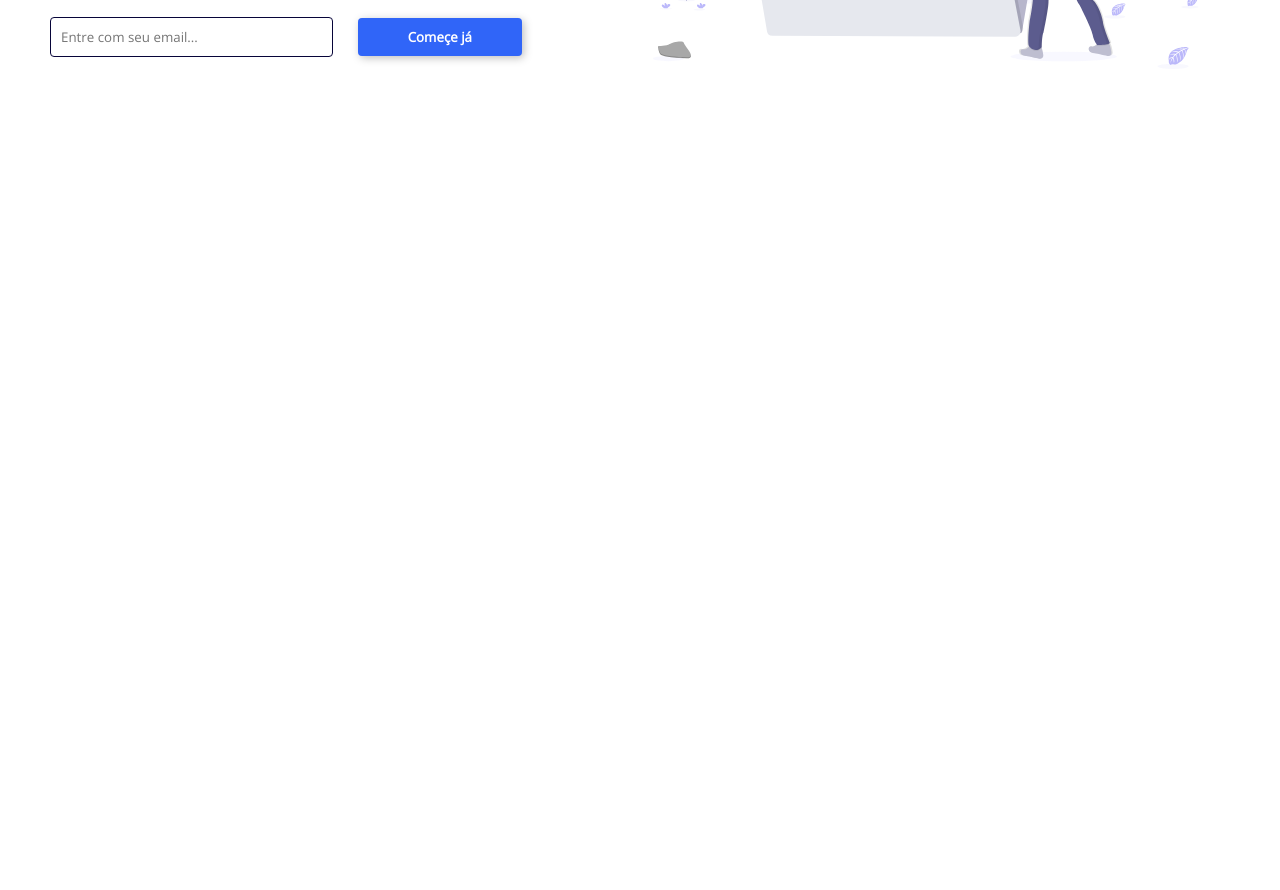
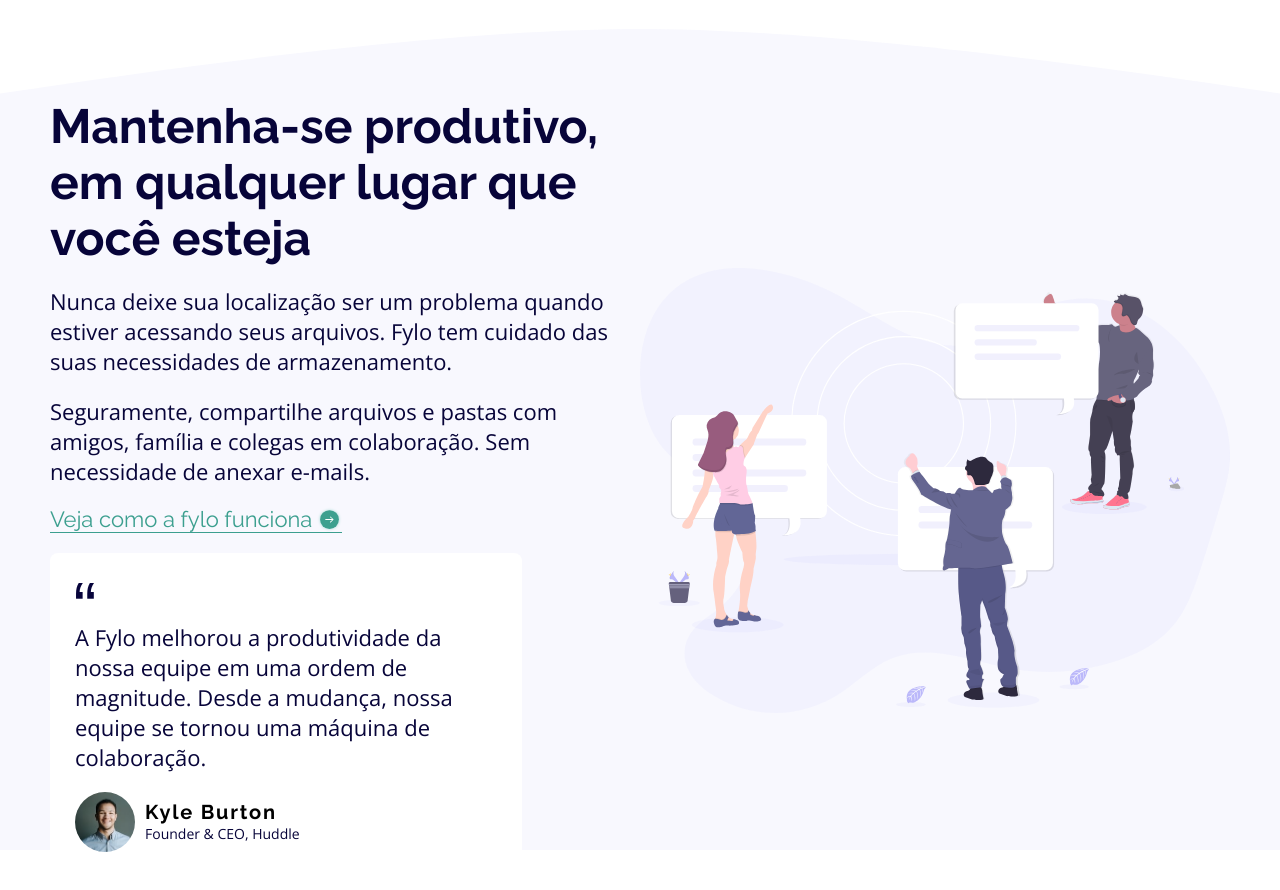
Before and after one commit to Inaralmeida/Challenge-FrontEndMentor, a plain HTML site: page index.html in a window 1280 px wide. Shown: the part 608-1498 px from the top of the page. Before the commit the page ends 818 px from the top, so only its background shows below. Drawn offline with nearby package versions, Linux system fonts and the light colour scheme.

Commit message:
feat: segunda section

```diff
--- a/css/reset.css
+++ b/css/reset.css
@@ -11,10 +11,14 @@
   --desaturatedBlue: #585989;
   --brightBlue: hsl(224, 93%, 58%);
   --moderateCyan: hsl(170, 45%, 43%);
-  --lightGrayishBlue: hsl(240, 75%, 98%);
+  --lightGrayishBlue: #f8f8fe;
   --lightGray: hsl(0, 0%, 75%);
 }
 
 body {
   background-color: #fff;
+  width: 100%;
+  display: flex;
+  flex-direction: column;
+  align-items: center;
 }
--- a/css/style.css
+++ b/css/style.css
@@ -2,6 +2,7 @@
 
 header {
   width: 100%;
+  max-width: 1440px;
   padding: 20px 50px;
   display: flex;
   align-items: center;
@@ -27,16 +28,29 @@ main {
   width: 100%;
   display: flex;
   flex-direction: column;
+  align-items: center;
+}
+
+.content {
+  max-width: 1440px;
+  width: 100%;
+  display: flex;
+  align-items: center;
+  justify-content: space-between;
+  padding: 10px 50px;
 }
 /* primeira section ------------------------------------------------------- */
 
 .primeira-section {
   width: 100%;
-  height: 90vh;
+  height: 80vh;
   display: flex;
-  align-items: center;
-  justify-content: space-between;
-  padding: 10px 50px;
+  align-items: flex-start;
+  justify-content: center;
+  background-image: url(../images/bg-curve-desktop.svg);
+  background-repeat: no-repeat;
+  background-size: contain;
+  background-position: bottom;
 }
 
 .left,
@@ -52,13 +66,13 @@ main {
   align-items: flex-start;
 }
 
-.left h2 {
+h2 {
   font-size: 48px;
   font-weight: 700;
   font-family: 'Raleway', sans-serif;
   color: var(--veryDarkBlue);
 }
-.left p {
+p {
   font-size: 22px;
   font-weight: 500;
   color: var(--veryDarkBlue);
@@ -92,6 +106,78 @@ main {
   box-shadow: 2px 2px 8px var(--lightGray);
 }
 
-.primeira-section .right > img {
+.right > img {
   width: 100%;
 }
+
+/* segunda section ------------------------------------------------------- */
+
+.segunda-section {
+  width: 100%;
+  height: 90vh;
+  display: flex;
+  align-items: center;
+  justify-content: center;
+  background-color: var(--lightGrayishBlue);
+}
+
+.left-2 {
+  width: 50%;
+  display: flex;
+  flex-direction: column;
+  gap: 20px;
+}
+
+.link-call-action {
+  width: fit-content;
+  font-size: 22px;
+  line-height: 120%;
+  border-bottom: 1px solid var(--moderateCyan);
+  color: var(--moderateCyan);
+  display: flex;
+  align-items: center;
+  gap: 5px;
+}
+
+.link-call-action > img {
+  width: 25px;
+  height: 25px;
+}
+
+blockquote {
+  width: 80%;
+  padding: 30px 25px;
+  border-radius: 8px;
+  display: flex;
+  flex-direction: column;
+  background-color: #fff;
+  gap: 20px;
+}
+
+blockquote > img {
+  width: 20px;
+}
+
+.profile {
+  width: 100%;
+  display: flex;
+  gap: 10px;
+  align-items: center;
+}
+
+.profile > img {
+  width: 60px;
+  height: 60px;
+  border-radius: 50%;
+}
+
+.profile article h3 {
+  font-size: 20px;
+  font-weight: 700;
+  letter-spacing: 1.8px;
+  font-family: 'Raleway', sans-serif;
+}
+
+.profile article p {
+  font-size: 14px;
+}
--- a/index.html
+++ b/index.html
@@ -28,6 +28,7 @@
     </header>
     <main>
       <section class="primeira-section">
+        <div class="content">
           <div class="left">
             <h2>Todos os seus arquivos em um local seguro, acessíveis em qualquer lugar</h2>
             <p>
@@ -46,8 +47,49 @@
               alt="Ilustração de pessoas pegando papeis de um arquivo"
             />
           </div>
+        </div>
       </section>
-      <section></section>
+      <section class="segunda-section">
+        <div class="content">
+          <div class="left-2">
+            <h2>Mantenha-se produtivo, em qualquer lugar que você esteja</h2>
+            <p>
+              Nunca deixe sua localização ser um problema quando estiver acessando seus arquivos.
+              Fylo tem cuidado das suas necessidades de armazenamento.
+            </p>
+            <p>
+              Seguramente, compartilhe arquivos e pastas com amigos, família e colegas em
+              colaboração. Sem necessidade de anexar e-mails.
+            </p>
+
+            <a href="" class="link-call-action">
+              Veja como a fylo funciona
+              <img src="./images/icon-arrow.svg" alt="Seta para direita" />
+            </a>
+
+            <blockquote>
+              <img src="./images/icon-quotes.svg" alt="Aspas" />
+              <p>
+                A Fylo melhorou a produtividade da nossa equipe em uma ordem de magnitude. Desde a
+                mudança, nossa equipe se tornou uma máquina de colaboração.
+              </p>
+              <div class="profile">
+                <img src="./images/avatar-testimonial.jpg" alt="Foto do Kyle Burton" />
+                <article>
+                  <h3>Kyle Burton</h3>
+                  <p>Founder & CEO, Huddle</p>
+                </article>
+              </div>
+            </blockquote>
+          </div>
+          <div class="right">
+            <img
+              src="./images/illustration-2.svg"
+              alt="Ilustação de pessoas segurando balões de conversa"
+            />
+          </div>
+        </div>
+      </section>
       <section></section>
     </main>
     <footer></footer>
```
Lines whose indentation alone changed are shown as unchanged.
